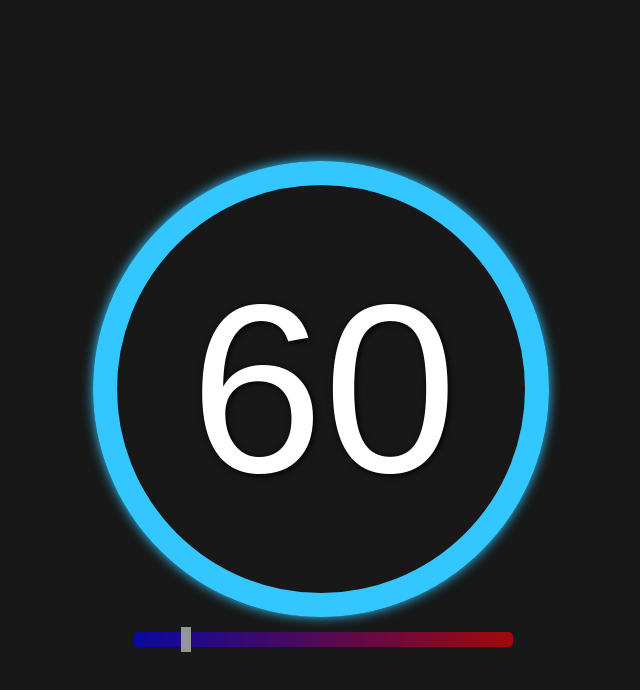
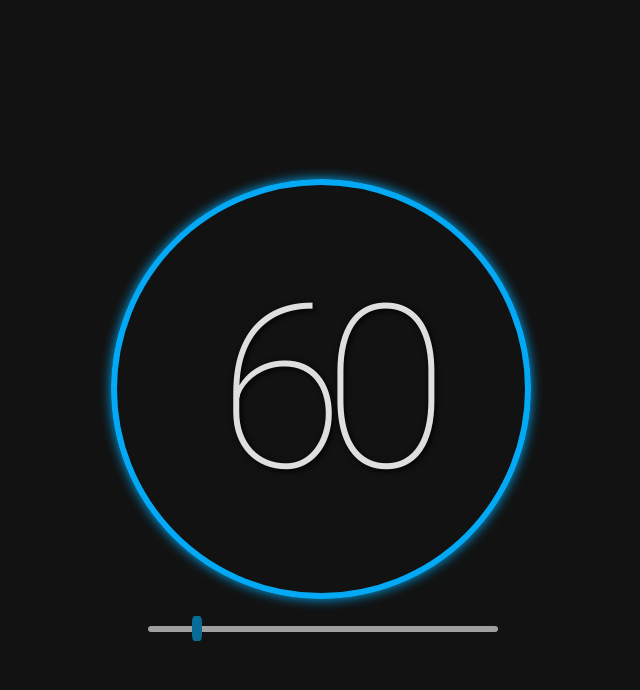
Before and after one commit to WilliamForbesJr/Metronome, a plain HTML site: page index.html in a window 1280 px wide. Both pictures are taken after a click on the element 640 px from the left and 388 px from the top of the page. Shown: the whole page, without its empty margins (319-959 px from the left). Drawn offline with Linux system fonts and the light colour scheme.

Commit message:
refactor code to continue tempo when slider is adjusted. additional styling

```diff
--- a/app.js
+++ b/app.js
@@ -2,21 +2,28 @@ const audio = document.querySelector('#click');
 const tempoInput = document.querySelector('#tempo');
 const metronome = document.querySelector('.metronome-wrapper')
 const slider = document.querySelector('.slider')
-
+let slideChange = false;
 let playing; //create global variable to avoid scoping issue with Setinterval()
 
 
 const setClick = (tempo) => {
-        if (!playing) {
+        if (!playing || slideChange) {
+            window.clearInterval(playing)
             playing = setInterval(() => {
                 audio.play()
                 audio.currentTime = 0;
                 metronome.classList.add('click')
             }, tempo);
+            slideChange = false; //needs to stay false to reset slider value
         } else {
             window.clearInterval(playing);
             playing = null;
         }
+}
+
+const setTempo = () => {
+    const tempo = 60000 / tempoInput.value //BPM to MS Conversion
+    setClick(tempo);
 }
 
 const removeTransition = function (e) {
@@ -24,17 +31,16 @@ const removeTransition = function (e) {
     this.classList.remove('click')
 }
 
-const setTempo = () => {
-    const tempo = 60000 / tempoInput.value //BPM to MS Conversion
-    setClick(tempo);
-}
-
-metronome.addEventListener("click", setTempo)
+metronome.addEventListener("click", setTempo, slideChange = false)
 
 metronome.addEventListener('transitionend', removeTransition)
 
-slider.addEventListener('change', function () {(tempoInput.value = this.value)})
+slider.addEventListener('change', function () {
+    tempoInput.value = this.value;
+    slideChange = !slideChange
+    setTempo();
+})
+
 slider.addEventListener('mousemove', function () { (tempoInput.value = this.value) })
 
-
 tempoInput.addEventListener('change', () => slider.value = tempoInput.value)
--- a/index.html
+++ b/index.html
@@ -2,6 +2,8 @@
 <html>
 <head>
 <link rel="stylesheet" href="style.css">
+<link href="https://fonts.googleapis.com/css?family=Roboto:100&display=swap" rel="stylesheet">
+
     <title>Metrnome</title>
 </head>
 
--- a/style.css
+++ b/style.css
@@ -1,9 +1,5 @@
-:root {
-    --color: #34c6ff;
-}
-
 html {
-    background-color: rgb(24, 24, 24);
+    background-color: #121212;
     background-size: cover;
     font-family: 'helvetica neue';
     text-align: center;
@@ -22,7 +18,7 @@ body {
 .metronome-wrapper {
     width: 30rem;
     height: 30rem;
-    border: 20px solid rgb(255, 255, 255);
+    border: 5px solid rgba(255, 255, 255, 0.6);
     border-radius: 50%;
     margin: 50px auto;
     position: relative;
@@ -40,9 +36,9 @@ body {
 
 .metronome-wrapper:hover{
   box-shadow:
-    0 0 2rem #34c6ff,
-    inset 0 0 0 2px rgba(0, 186, 219, 0.6);
-
+    0 0 2rem#03A9F4,
+    inset 0 0 0 2px rgba(2, 119, 189, 0.6);
+    text-shadow: #03A9F4;
 }
 
 .metronome-wrapper:active {
@@ -55,27 +51,28 @@ body {
 
 .click {
   transform: scale(1.2);
-  border-color: #34c6ff;
-  box-shadow: 0 0 1rem #34c6ff;
+  border-color: #03A9F4;
+  box-shadow: 0 0 1rem #03A9F4;
 }
 
 #tempo {
-    color: white;
+    letter-spacing: -17px;
+    font-family: 'Roboto', sans-serif;
+    color: rgba(255, 255, 255, 0.87);
     text-shadow: 1px 1px 5px rgba(0, 0, 0, 0.9), 3px 3px 3px rgba(0, 0, 0, 0.2);
     text-align: center;
-    font-size: 20rem;
+    font-size: 19rem;
     background: none;
     border: none;
     width: 100%;
-    font-stretch: semi-condensed;
 }
 
 .slider {
   -webkit-appearance: none;
   width: 100%;
-  height: 15px;
+  height: 6px;
   border-radius: 5px;
-  background-image: linear-gradient(270deg, red, blue);
+  background-image: rgba(255, 255, 255, 0.6);;
   outline: none;
   opacity: 0.6;
   -webkit-transition: .2s;
@@ -88,7 +85,8 @@ opacity: 1;
   appearance: none;
   width: 10px; /* Set a specific slider handle width */
   height: 25px; /* Slider handle height */
-  background: rgb(231, 236, 231); /* Green background */
+  background: #03A9F4; /* Green background */
+  border-radius: 25%;
   cursor: pointer; /* Cursor on hover */
 }
 
```
